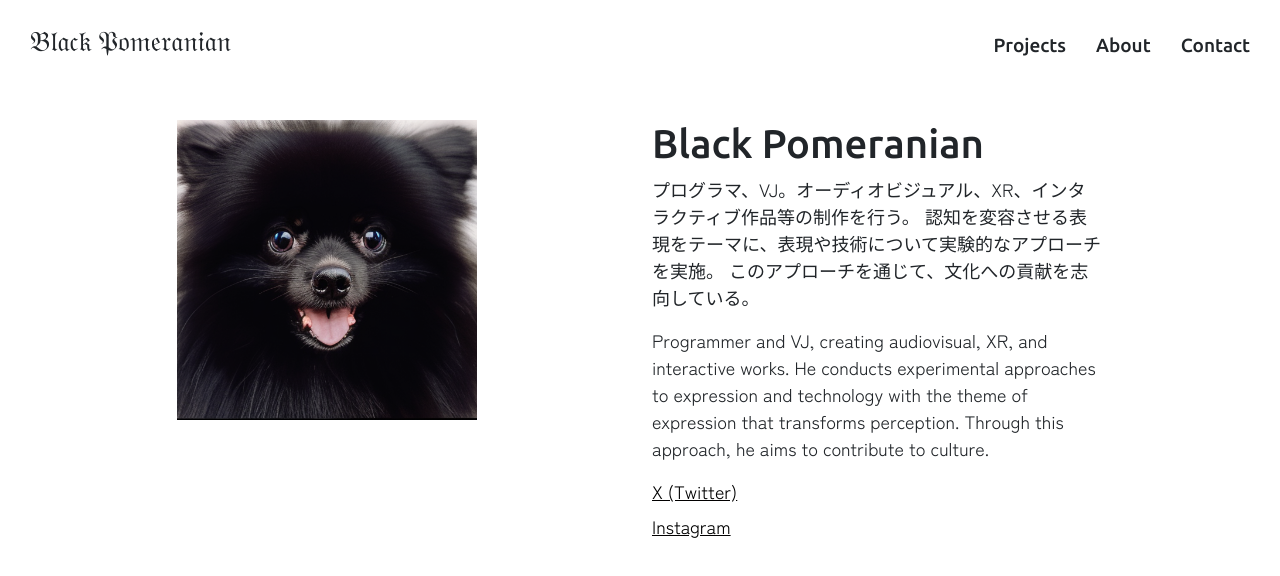
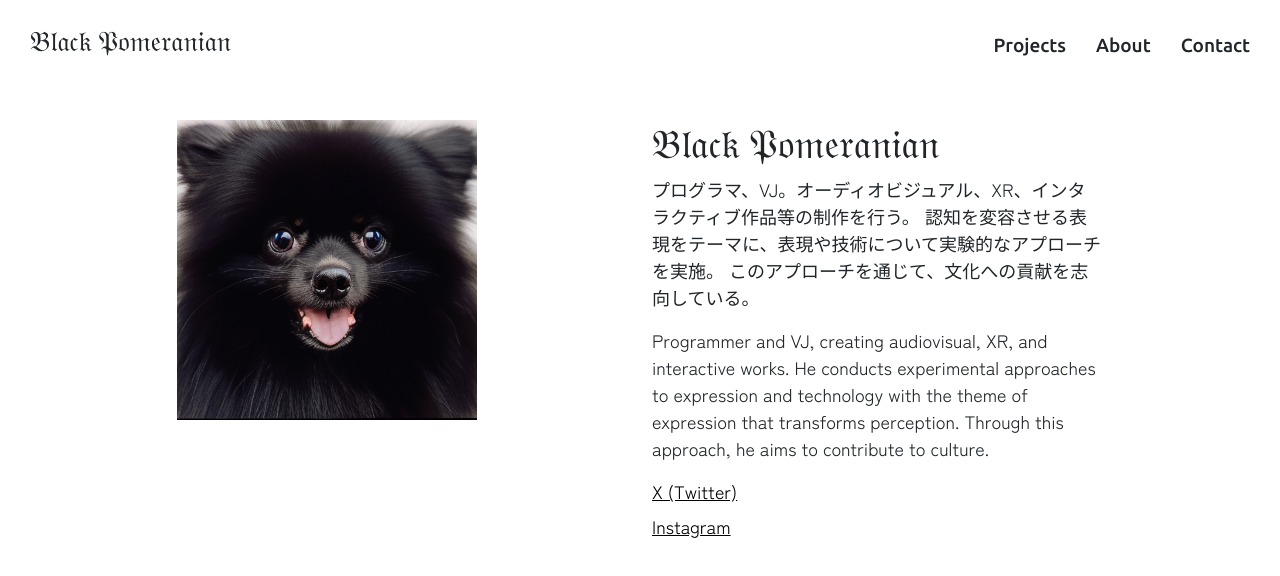
Before and after one commit to black-pomeranian/blapome-portfolio, a React (Create React App) app: page /about in a window 1280 px wide. Shown: the top 576 px of the page. Built offline with nearby package versions, Linux system fonts and the light colour scheme.

Commit message:
Black Pomeranianは改行しない

```diff
--- a/src/components/About.js
+++ b/src/components/About.js
@@ -13,7 +13,7 @@ const About = () => {
           />
         </div>
         <div className="col-md-5">
-          <h1 className="about-title text-start">Black Pomeranian</h1>
+          <h1 className="about-title text-start"><nobr>𝔅𝔩𝔞𝔠𝔨 𝔓𝔬𝔪𝔢𝔯𝔞𝔫𝔦𝔞𝔫</nobr></h1>
           <p className="profile-jp text-start">
             プログラマ、VJ。オーディオビジュアル、XR、インタラクティブ作品等の制作を行う。
             認知を変容させる表現をテーマに、表現や技術について実験的なアプローチを実施。
--- a/src/components/Header.js
+++ b/src/components/Header.js
@@ -7,7 +7,7 @@ const Header = () => {
     <header className="d-flex justify-content-between align-items-center">
       <div className="title">
         <Link to="/">
-          <h3 className="text-dark">𝔅𝔩𝔞𝔠𝔨 𝔓𝔬𝔪𝔢𝔯𝔞𝔫𝔦𝔞𝔫</h3>
+          <h3 className="text-dark"><nobr>𝔅𝔩𝔞𝔠𝔨 𝔓𝔬𝔪𝔢𝔯𝔞𝔫𝔦𝔞𝔫</nobr></h3>
         </Link>
       </div>
       <nav>
```
